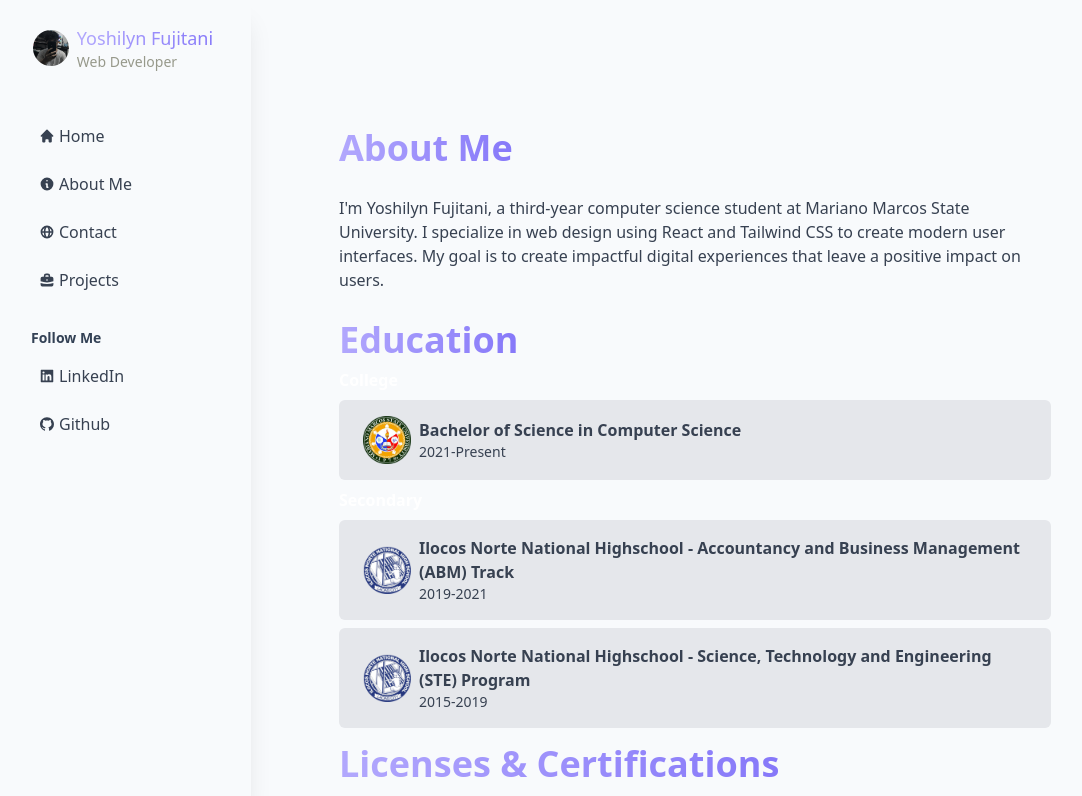
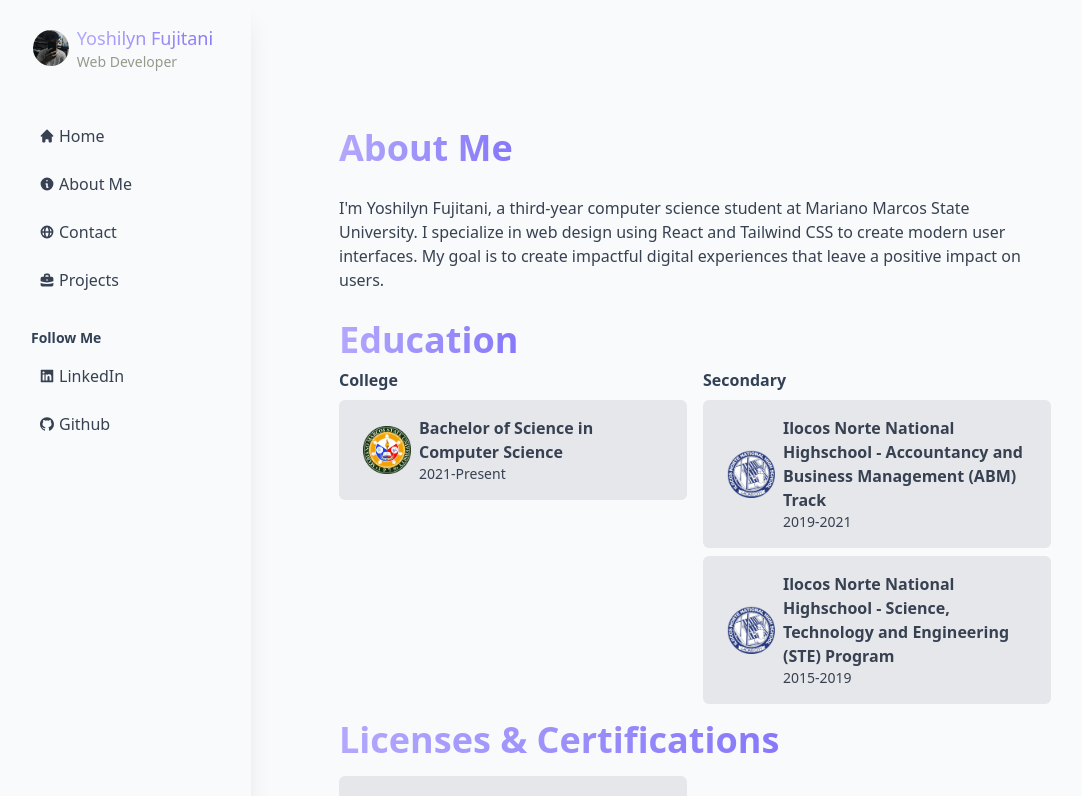
Before and after one commit to yoshilynfujitani/Portfolio, a React (Vite) app: page /Portfolio/about in a window 1280 px wide. Shown: the top 796 px of the page, without its empty margins (5-1087 px from the left). Built offline with nearby package versions, Linux system fonts and the light colour scheme.

Commit message:
Edited AboutMe Section, changed header details

```diff
--- a/src/Components/AboutMeItems.jsx
+++ b/src/Components/AboutMeItems.jsx
@@ -1,17 +1,17 @@
-import React from 'react'
+import React from "react";
 
 const AboutMeItems = ({ image, Course, Year }) => {
   return (
     <>
-
-            <div className="px-6 flex items-center py-4 gap-2 bg-gray-200 dark:bg-Main rounded-md my-2">
+      <div className="px-6 flex items-center min-h-[100px] py-4 gap-2 bg-gray-200 dark:bg-Main rounded-md my-2">
         <img src={image} alt="" className="w-12 h-12" />
         <p className="text-gray-700 dark:text-white text-md font-semibold flex flex-col">
           {Course}
           <span className="font-thin text-sm">{Year}</span>
         </p>
-            </div></>
-    )
-}
+      </div>
+    </>
+  );
+};
 
-export default AboutMeItems
+export default AboutMeItems;
--- a/src/Components/Header.jsx
+++ b/src/Components/Header.jsx
@@ -1,36 +1,50 @@
-import React from 'react'
-import { motion } from 'framer-motion'
-import BadgeText from './BadgeText'
-import CopyEmailBtn from './CopyEmailBtn'
-import { Link } from 'react-router-dom';
-import Typewriter from 'typewriter-effect';
+import React from "react";
+import { motion } from "framer-motion";
+import BadgeText from "./BadgeText";
+import CopyEmailBtn from "./CopyEmailBtn";
+import { Link } from "react-router-dom";
+import Typewriter from "typewriter-effect";
 
 const Header = () => {
-  const gradienttext = `inline-flex animate-text-gradient bg-gradient-to-r from-[#b2a8fd] via-[#8678f9] to-[#c7d2fe] bg-[200%_auto] bg-clip-text text-4xl text-transparent font-semibold lg:text-6xl lg:font-bold`
+  const gradienttext = `inline-flex animate-text-gradient bg-gradient-to-r from-[#b2a8fd] via-[#8678f9] to-[#c7d2fe] bg-[200%_auto] bg-clip-text text-4xl text-transparent font-semibold lg:text-6xl lg:font-bold`;
   return (
-    <motion.div className='container pt-16 px-6 py-5 text-black dark:text-slate-50 overflow-clip lg:pl-[320px] lg:pr-48 lg:pt-48' initial={{ y: -100 }} // Initial position off-screen
+    <motion.div
+      className="container pt-16 px-6 py-5 text-black dark:text-slate-50 overflow-clip lg:pl-[320px] lg:pr-48 lg:pt-48"
+      initial={{ y: -100 }} // Initial position off-screen
       animate={{ y: 0 }} // Final position on-screen
-      transition={{ type: 'spring', duration: 1 }}>
+      transition={{ type: "spring", duration: 1 }}
+    >
+      <h1 className="text-4xl font-medium text-black dark:text-slate-50  max-h-20  leading-10 lg:text-6xl lg:font-bold">
+        Hello! I'm Yoshi. <br />{" "}
+        <Typewriter
+          options={{
+            strings: [
+              `I am a <span class="${gradienttext}"> Frontend </span> Developer`,
+              `I <span class="${gradienttext}"> create </span> and  <span class="${gradienttext}"> develop </span> websites`,
+            ],
+            autoStart: true,
+            loop: true,
+            deleteSpeed: 50,
+            delay: 50,
+          }}
+        />
+      </h1>
 
-      <h1 className='text-4xl font-medium text-black dark:text-slate-50  max-h-20  leading-10 lg:text-6xl lg:font-bold'>Hello! I'm Yoshi. <br /> <Typewriter
-        options={{
-          strings: [`I am a <span class="${gradienttext}"> Fullstack </span> Developer`, `I <span class="${gradienttext}"> create </span> and  <span class="${gradienttext}"> develop </span> websites`,],
-          autoStart: true,
-          loop: true,
-          deleteSpeed: 50,
-          delay: 50
-        }}
-      /></h1>
-
-
-      <p className='pt-14 pb-6 text-md font-thin pr-5 md:pt-14 '>Hello! I'm a passionate third-year Computer Science student specializing in web design and development. With my expertise, I'm actively seeking freelance opportunities. Let's collaborate and bring your ideas to life, making your online presence stand out!</p>
+      <p className="pt-14 pb-6 text-md font-thin pr-5 md:pt-14 ">
+        Hello! I'm a passionate third-year Computer Science student specializing
+        in web design and development. With my expertise, I'm actively seeking
+        freelance opportunities. Let's collaborate and bring your ideas to life,
+        making your online presence stand out!
+      </p>
       <div className="flex space-x-2">
-        <Link to="/Portfolio/contact"> <BadgeText props="Contact" /></Link>
+        <Link to="/Portfolio/contact">
+          {" "}
+          <BadgeText props="Contact" />
+        </Link>
         <CopyEmailBtn />
       </div>
+    </motion.div>
+  );
+};
 
-    </motion.div>
-  )
-}
-
-export default Header
+export default Header;
--- a/src/Components/TechStack.jsx
+++ b/src/Components/TechStack.jsx
@@ -31,6 +31,8 @@ const TechStack = () => {
     DiReact,
     TbBrandRedux,
     DiPython,
+    DiNodejsSmall,
+    SiExpress,
   ];
   const designused = [SiFigma, SiAdobexd];
 
--- a/src/Pages/About.jsx
+++ b/src/Pages/About.jsx
@@ -1,10 +1,9 @@
 import React from "react";
 import logommsu from "/logommsu.png";
-import glogo from "/glogo.webp"
-import innhslogo from "/innhslogo.png"
+import glogo from "/glogo.webp";
+import innhslogo from "/innhslogo.png";
 import { motion } from "framer-motion";
 import AboutMeItems from "../Components/AboutMeItems";
-
 
 const About = () => {
   const gradienttext = `inline-flex animate-text-gradient bg-gradient-to-r from-[#b2a8fd] via-[#8678f9] to-[#c7d2fe] bg-[200%_auto] bg-clip-text text-2xl text-transparent font-semibold py-2 lg:text-4xl `;
@@ -14,34 +13,73 @@ const About = () => {
         <div className="lg:pl-[320px] lg:pr-[200px] lg:pt-20">
           <h1 className={gradienttext}>About Me</h1>
           <p className="text-gray-700 dark:text-white py-5">
-            I'm Yoshilyn Fujitani, a third-year computer science student at Mariano Marcos State University. I specialize in web design using React and Tailwind CSS to create modern user interfaces. My goal is to create impactful digital experiences that leave a positive impact on users.
+            I'm Yoshilyn Fujitani, a third-year computer science student at
+            Mariano Marcos State University. I specialize in web design using
+            React and Tailwind CSS to create modern user interfaces. My goal is
+            to create impactful digital experiences that leave a positive impact
+            on users.
           </p>
           <h1 className={gradienttext}>Education</h1>
 
-
+          <div className="grid gap-4  grid-cols-1 md:grid-cols-2">
             {/* College */}
-          <motion.div className="" initial={{ x: -50 }} // Initial position off-screen
+            <motion.div
+              className=""
+              initial={{ x: -50 }} // Initial position off-screen
               animate={{ x: 0 }} // Final position on-screen
-            transition={{ type: 'spring', duration: 1 }}>
-            <h1 className="text-white font-semibold">College</h1>
-            <AboutMeItems image={logommsu} Course={"Bachelor of Science in Computer Science"} Year={"2021-Present"} />
+              transition={{ type: "spring", duration: 1 }}
+            >
+              <h1 className="text-slate-700  font-semibold dark:text-white">
+                College
+              </h1>
+              <AboutMeItems
+                image={logommsu}
+                Course={"Bachelor of Science in Computer Science"}
+                Year={"2021-Present"}
+              />
             </motion.div>
             {/* HighSchool */}
-          <motion.div className="" initial={{ x: -50 }} // Initial position off-screen
+            <motion.div
+              className=""
+              initial={{ x: -50 }} // Initial position off-screen
               animate={{ x: 0 }} // Final position on-screen
-            transition={{ type: 'spring', duration: 1 }}>
-            <h1 className="text-white font-semibold">Secondary</h1>
-            <AboutMeItems image={innhslogo} Course={" Ilocos Norte National Highschool - Accountancy and Business Management (ABM) Track"} Year={"2019-2021"} />
-            <AboutMeItems image={innhslogo} Course={"Ilocos Norte National Highschool - Science, Technology and Engineering (STE) Program"} Year={"2015-2019"} />
+              transition={{ type: "spring", duration: 1 }}
+            >
+              <h1 className="text-slate-700 font-semibold dark:text-white ">
+                Secondary
+              </h1>
+              <AboutMeItems
+                image={innhslogo}
+                Course={
+                  " Ilocos Norte National Highschool - Accountancy and Business Management (ABM) Track"
+                }
+                Year={"2019-2021"}
+              />
+              <AboutMeItems
+                image={innhslogo}
+                Course={
+                  "Ilocos Norte National Highschool - Science, Technology and Engineering (STE) Program"
+                }
+                Year={"2015-2019"}
+              />
             </motion.div>
-
+          </div>
           <h1 className={gradienttext}>Licenses & Certifications</h1>
-          <motion.div className="" initial={{ x: -50 }} // Initial position off-screen
+          <div className="grid gap-4  grid-cols-1 md:grid-cols-2">
+            <motion.div
+              className=""
+              initial={{ x: -50 }} // Initial position off-screen
               animate={{ x: 0 }} // Final position on-screen
-            transition={{ type: 'spring', duration: 1 }}>
-            <AboutMeItems image={glogo} Course={" Google UX Design Specialization"} Year={"2022-Present"} />
+              transition={{ type: "spring", duration: 1 }}
+            >
+              <AboutMeItems
+                image={glogo}
+                Course={" Google UX Design Specialization"}
+                Year={"2022-Present"}
+              />
               <p className="">View</p>
             </motion.div>
+          </div>
         </div>
       </div>
     </div>
```
Lines whose indentation alone changed are shown as unchanged.
